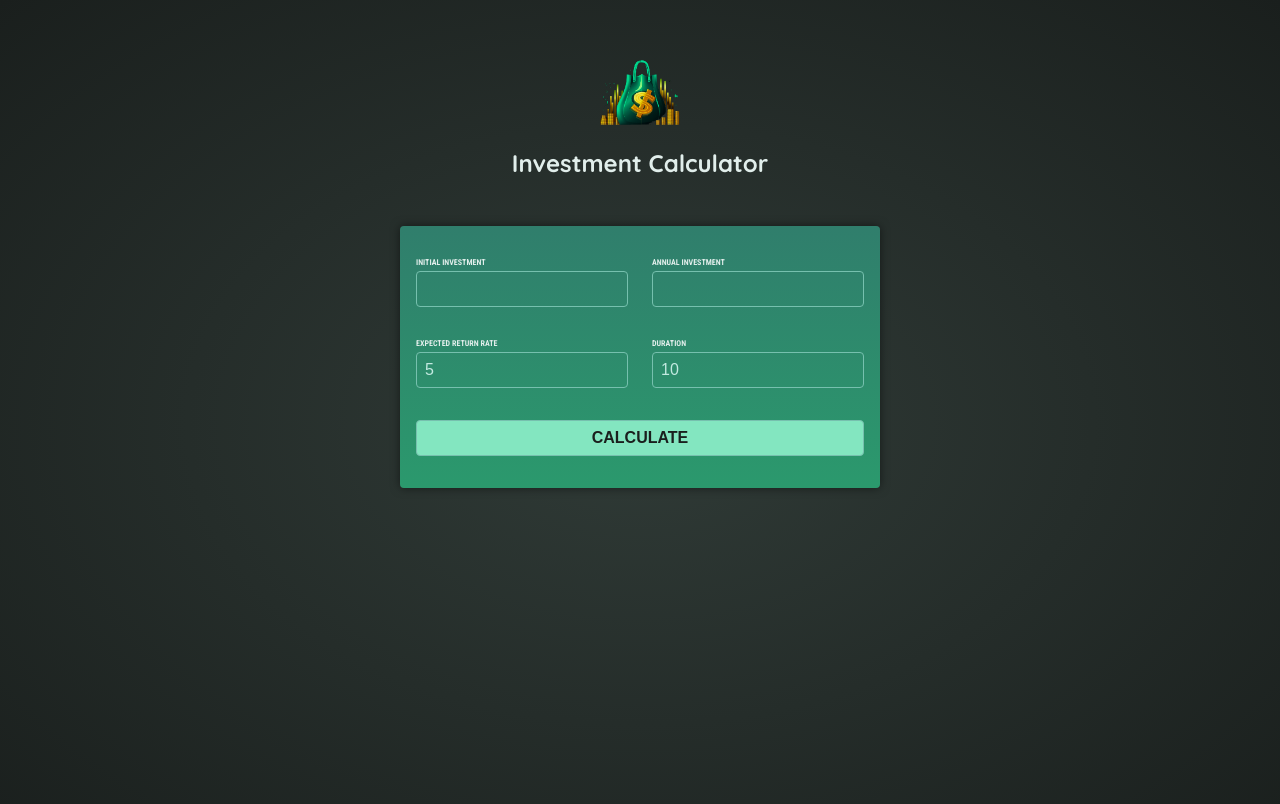
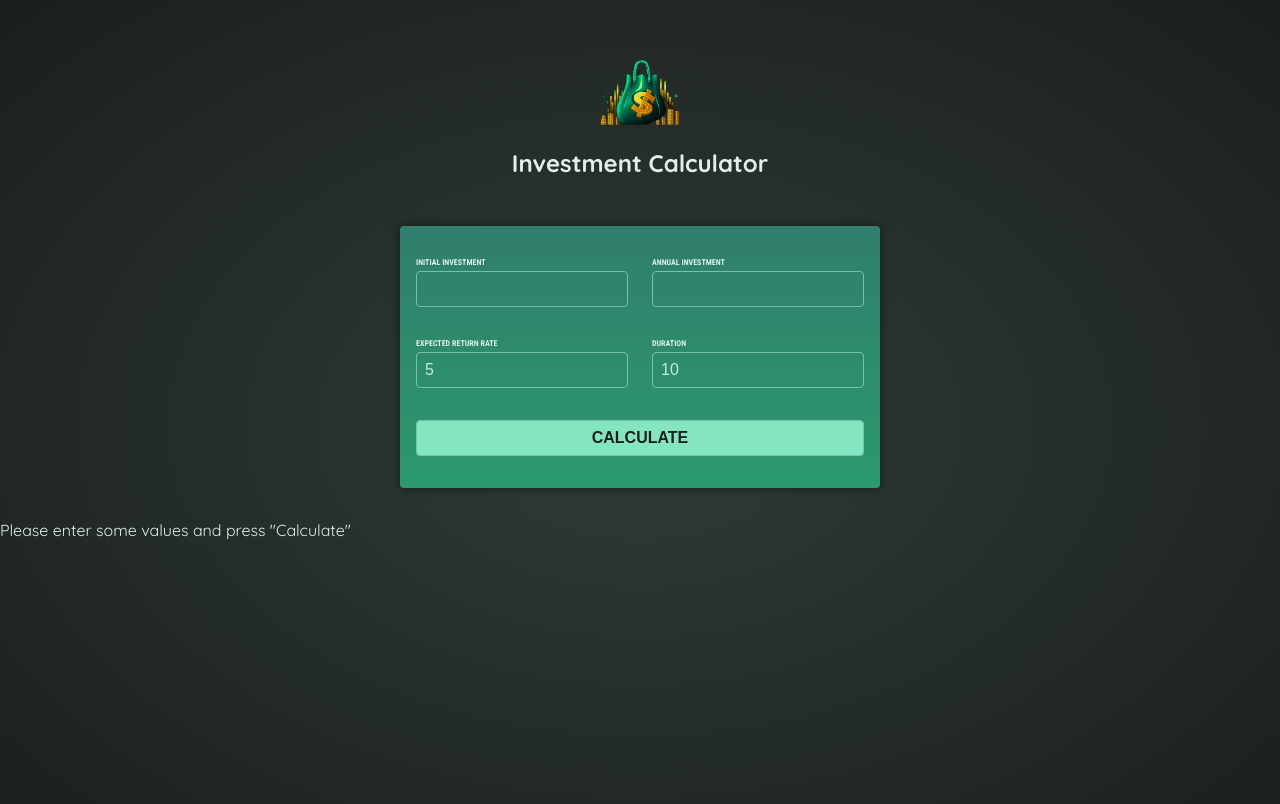
Before and after one commit to Mig-uel/angular-complete-guide, an Angular app in the folder investment-calculator/: page / in a window 1280 px wide. Shown: the top 804 px of the page. Built offline with nearby package versions, Linux system fonts and the light colour scheme.

Commit message:
feat: integrate investment results component into app
- Added InvestmentResultsComponent to the app layout
- Updated resultsData signal to manage annual investment results
- Enhanced user input handling for better investment calculations

```diff
--- a/investment-calculator/src/app/app.component.html
+++ b/investment-calculator/src/app/app.component.html
@@ -1,3 +1,5 @@
 <app-header />
 
 <app-user-input (calculate)="calculateInvestmentResults($event)" />
+
+<app-investment-results [results]="resultsData()" />
--- a/investment-calculator/src/app/app.component.ts
+++ b/investment-calculator/src/app/app.component.ts
@@ -1,14 +1,17 @@
-import { Component } from '@angular/core';
+import { Component, signal } from '@angular/core';
 import { HeaderComponent } from './header/header.component';
-import type { InvestmentInput } from './investment-input.model';
+import type { AnnualData, InvestmentInput } from './investment-input.model';
 import { UserInputComponent } from './user-input/user-input.component';
+import { InvestmentResultsComponent } from './investment-results/investment-results.component';
 
 @Component({
   selector: 'app-root',
   templateUrl: './app.component.html',
-  imports: [HeaderComponent, UserInputComponent],
+  imports: [HeaderComponent, UserInputComponent, InvestmentResultsComponent],
 })
 export class AppComponent {
+  resultsData = signal<AnnualData[]>([]);
+
   calculateInvestmentResults(data: InvestmentInput) {
     const annualData = [];
     let investmentValue = data.initialInvestment;
@@ -31,6 +34,6 @@ export class AppComponent {
       });
     }
 
-    console.log(annualData);
+    this.resultsData.set(annualData);
   }
 }
```
